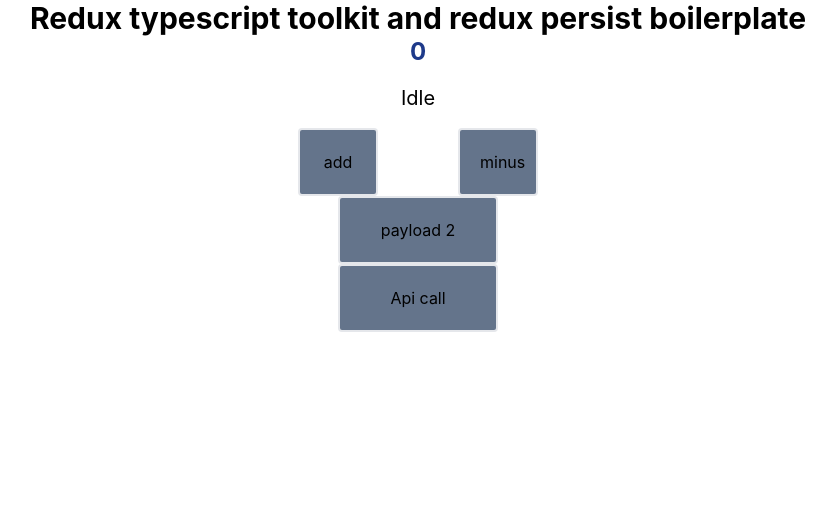
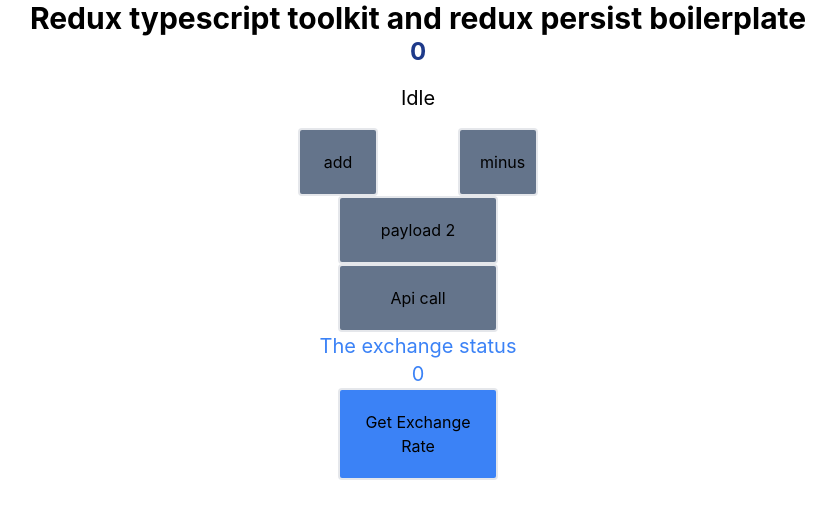
Before and after one commit to aliraza944/typescript-redux-tolkit-persist, a React (Create React App) app: page / in a window 1280 px wide. Shown: the top 518 px of the page, without its empty margins (222-1058 px from the left). Built offline with nearby package versions, Linux system fonts and the light colour scheme.

Commit message:
Added a new reducer to simulate combined reducers

```diff
--- a/src/App.tsx
+++ b/src/App.tsx
@@ -11,9 +11,14 @@
   incrementWithPayload,
 } from "./redux/reducers/counterReducer";
 import { fetchUserById } from "./redux/AsyncThunks/CounterThunk/CounterThunk";
+import {
+  exchangeMoney,
+  selectExchange,
+} from "./redux/reducers/exchangeReducer";
 function App() {
   const state = useAppSelector(selectCount);
   const apiStatus = useAppSelector(selectAPIStatus);
+  const exchange = useAppSelector(selectExchange);
   const dispatch = useAppDispatch();
   return (
     <div className="App">
@@ -62,6 +67,18 @@
           Api call
         </button>
       </div>
+      <div>
+        <h1 className="text-xl text-blue-500">The exchange status</h1>
+        <h1 className="text-xl text-blue-500" data-testid="exchange">
+          {exchange}
+        </h1>
+        <button
+          className="border-2 bg-blue-500 p-5 w-40 rounded"
+          onClick={() => dispatch(exchangeMoney(4))}
+        >
+          Get Exchange Rate
+        </button>
+      </div>
     </div>
   );
 }
--- /dev/null
+++ b/src/redux/reducers/exchangeReducer.ts
@@ -0,0 +1,21 @@
+import { createSlice, PayloadAction } from "@reduxjs/toolkit";
+import type { RootState } from "../store";
+interface ExchangeState {
+  exchange: number;
+}
+const initialState = {
+  exchange: 0,
+} as ExchangeState;
+export const exchangeSlice = createSlice({
+  name: "exchange",
+  initialState,
+  reducers: {
+    exchangeMoney: (state: ExchangeState, action: PayloadAction<number>) => {
+      state.exchange = action.payload * 200;
+    },
+  },
+});
+export const { exchangeMoney } = exchangeSlice.actions;
+export const selectExchange = (state: RootState) =>
+  state.ExchangeReducer.exchange;
+export default exchangeSlice.reducer;
--- a/src/redux/reducers/rootReducer.ts
+++ b/src/redux/reducers/rootReducer.ts
@@ -1,5 +1,9 @@
 import { combineReducers } from "@reduxjs/toolkit";
 import CounterReducer from "./counterReducer";
+import ExchangeReducer from "./exchangeReducer";
+export const rootReducer = combineReducers({
+  CounterReducer,
 
-export const rootReducer = combineReducers({ CounterReducer });
+  ExchangeReducer,
+});
 export type RootState = ReturnType<typeof rootReducer>;
```
Also changed, not shown: 1 other file (tests, documents, lock files or other folders).
